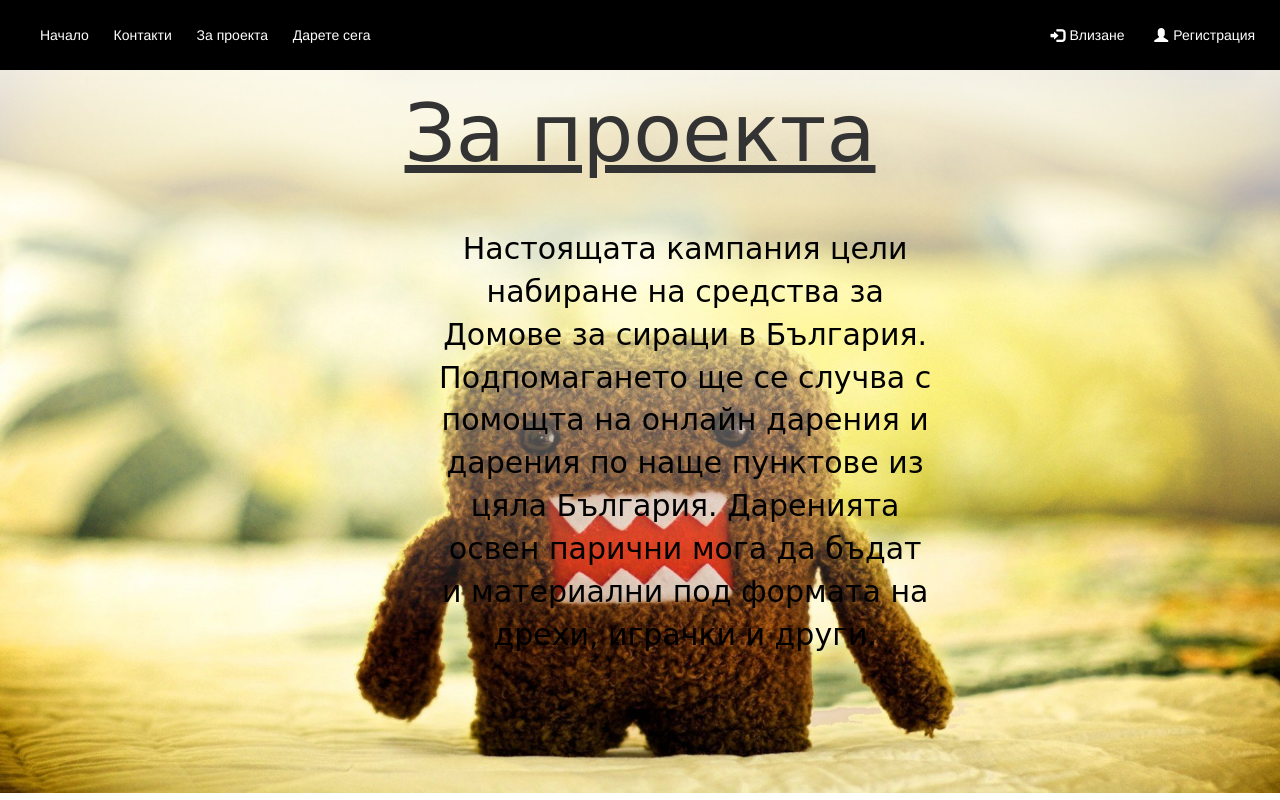
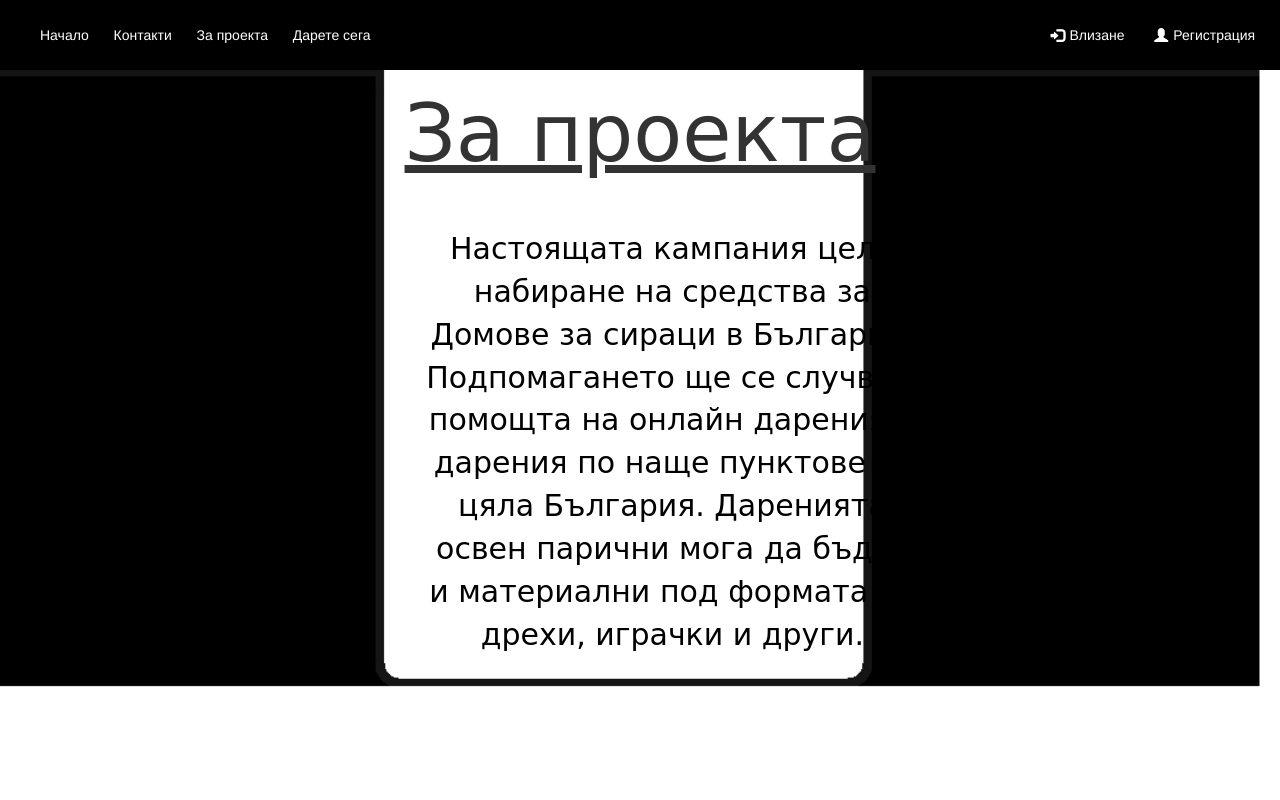
Before and after one commit to toni123321/DomDarenie, a Flask app: page /about in a window 1280 px wide. Run offline with Flask 2, Linux system fonts and the light colour scheme; some libraries are stand-ins or nearby versions.

Commit message:
Fixed about

```diff
--- a/project/static/css/about.css
+++ b/project/static/css/about.css
@@ -1,5 +1,5 @@
 body{
-		background-image: url("../img/snimka.jpg");
+		background-image: url("../img/snimka1.png");
 		background-repeat: no-repeat;
 		background-size: 100%;
 		background-position: 100% 5%;
@@ -7,7 +7,7 @@ body{
 p {
 	text-align: center;
 	margin-top: 50px;
-	margin-left: 34%;
+	margin-left: 33%;
 	font-size: 30px;
 	font-family: "Comic Sans MS", cursive, sans-serif;
 	max-width:500px;
```
Also changed, not shown: project/static/img/snimka1.png (added), 2 other files.
